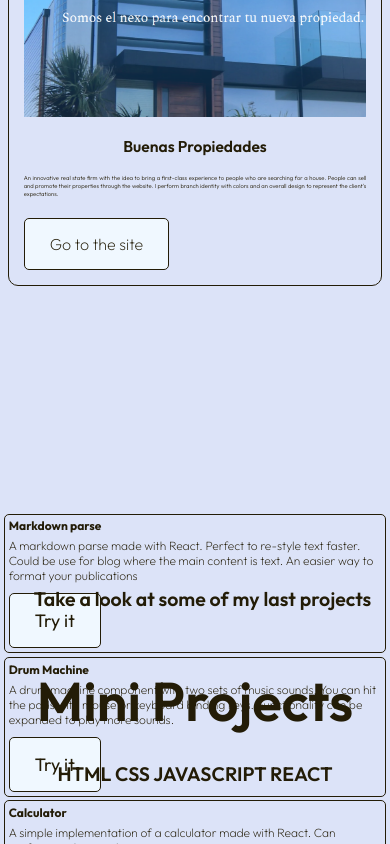
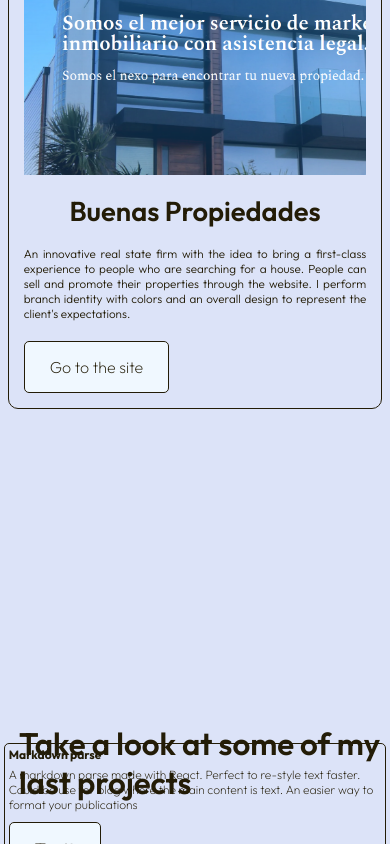
Before and after one commit to elx3020/my-portfolio, a React (Create React App) app: page / in a window 390 px wide. Shown: the part 2660-3504 px from the top of the page. Built offline with nearby package versions, Linux system fonts and the light colour scheme.

Commit message:
style fixes

```diff
--- a/src/components/Layout/Footer/Footer.sass
+++ b/src/components/Layout/Footer/Footer.sass
@@ -48,6 +48,7 @@
 
         width: 50%
         column-gap: 40%
+        row-gap: 10%
 
         .img-wrapper
             overflow: hidden
--- a/src/hooks/useLocoScroll.jsx
+++ b/src/hooks/useLocoScroll.jsx
@@ -17,7 +17,7 @@ export default function useLocoScroll(start, domRef) {
         breakpoint: 0,
         smooth: false,
         getDirection: true,
-        multiplier: 1,
+        multiplier: 3,
       },
       tablet: {
         breakpoint: 0,
--- a/src/pages/Home Page/style.sass
+++ b/src/pages/Home Page/style.sass
@@ -11,14 +11,14 @@
 
     h2
         margin: 10% 0
-        font-size: clamp(5vw, 75px,5vw)
+        font-size: clamp(5vw, 75px,8vw)
         padding-left: 15px
 .mini-project-content
     @include centerFlex($direction: row,$justifyContent: none )
 
     h2
         width: 30vw
-        font-size: clamp(5vw, 75px,5vw)
+        font-size: clamp(5vw, 75px,8vw)
         word-break: break-word
 
         @media screen and (max-width: 450px)
--- a/src/styles/layoutStyles/layoutContainers.sass
+++ b/src/styles/layoutStyles/layoutContainers.sass
@@ -109,7 +109,7 @@
         font-weight: 200
 
         h1
-            font-size: clamp(2vw,55px,4vw)
+            font-size: clamp(2vw,55px,7vw)
 
         &:hover
             transform: translateY(-50px)
@@ -143,7 +143,7 @@
                     background-color: $colorTerciary
 
         p
-            font-size: clamp(1vw,18px,1.5vw)
+            font-size: clamp(1vw,18px,3vw)
             text-align: justify
             font-weight: 300
             margin-bottom: 20px
```
